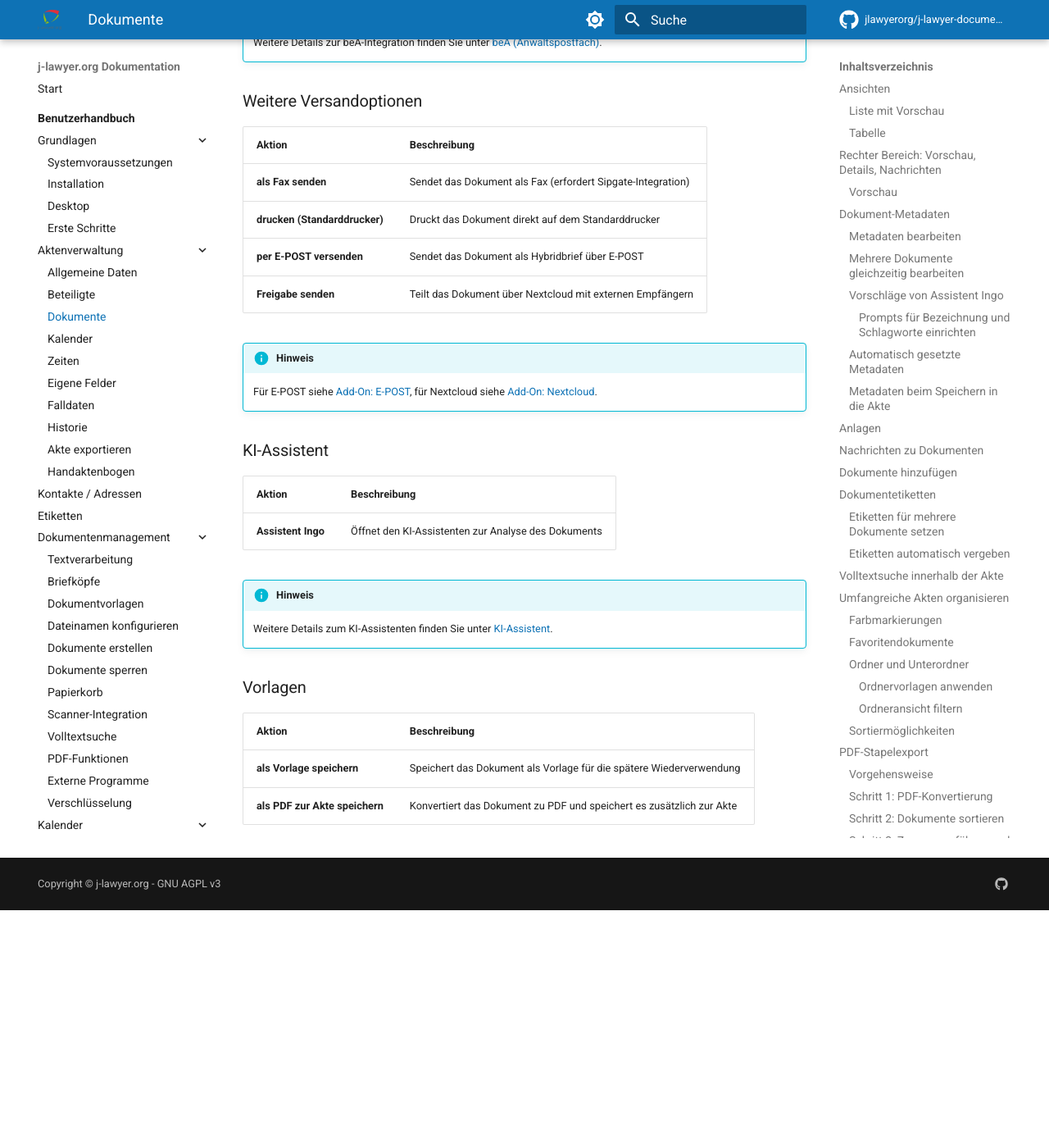
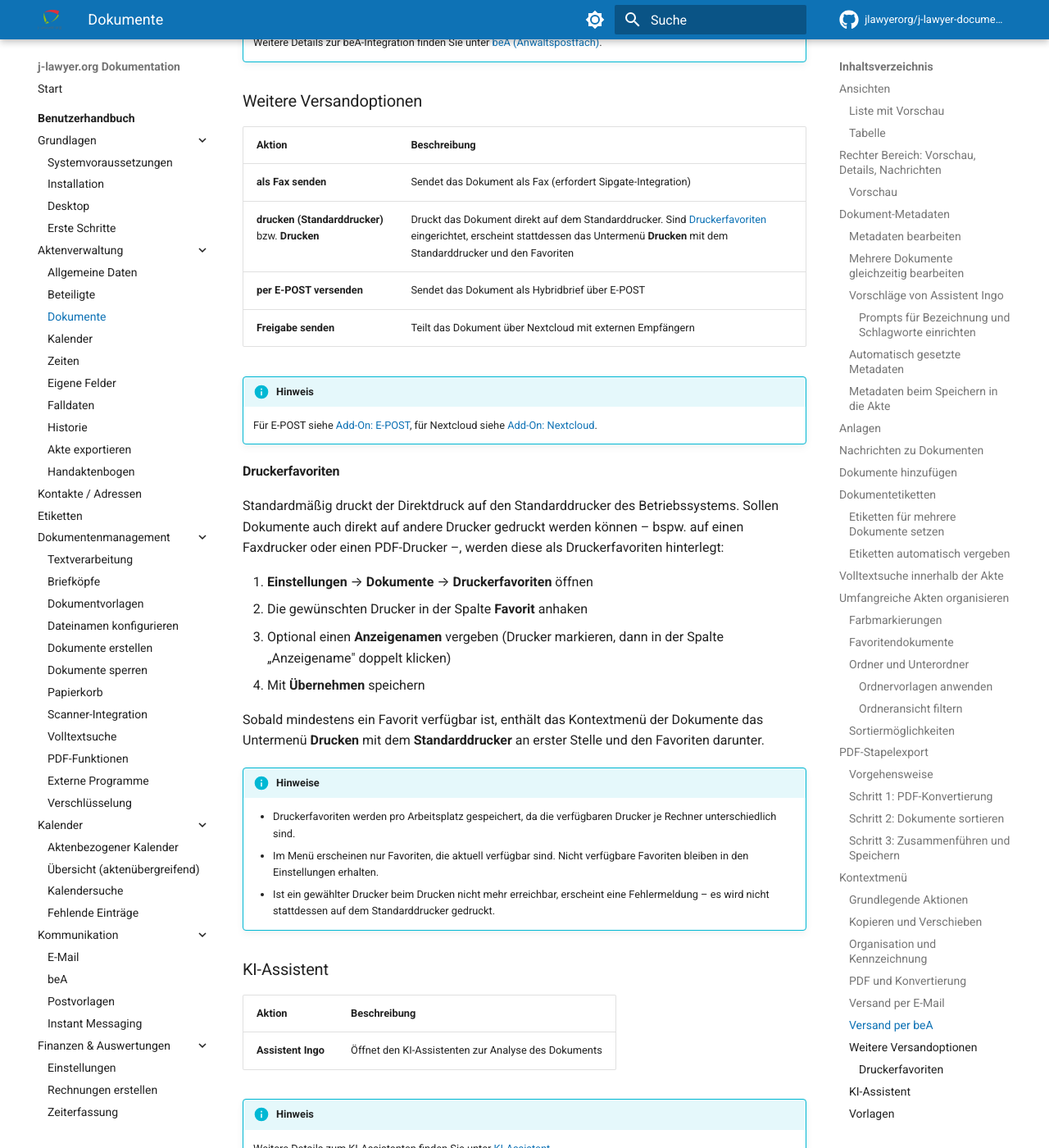
Before and after one commit to jlawyerorg/j-lawyer-documentation, an MkDocs documentation site: the page built from docs/benutzerhandbuch/aktenverwaltung/dokumente.md, in a window 1280 px wide and 1400 px high, scrolled down 17222 px. Shown: the whole window at 82% size. Built offline with MkDocs 1.6.1 and Material for MkDocs 9.7.7, drawn with Linux system fonts in a browser that asks for light colours; comment, search, counter and statistics services are not loaded; before the commit the page ends 18332 px from its top, so only the background shows below that.

Commit message:
Druckerfavoriten für den Direktdruck dokumentiert
- neuer Unterabschnitt in dokumente.md (jlawyerorg/j-lawyer-org#1227, #1170, PR #3591)

Co-Authored-By: Claude Opus 5.5 <noreply@anthropic.com>

```diff
--- a/docs/benutzerhandbuch/aktenverwaltung/dokumente.md
+++ b/docs/benutzerhandbuch/aktenverwaltung/dokumente.md
@@ -459,12 +459,28 @@ Das Untermenü **PDF und Konvertierung** enthält Funktionen zur PDF-Bearbeitung
 | Aktion | Beschreibung |
 |--------|--------------|
 | **als Fax senden** | Sendet das Dokument als Fax (erfordert Sipgate-Integration) |
-| **drucken (Standarddrucker)** | Druckt das Dokument direkt auf dem Standarddrucker |
+| **drucken (Standarddrucker)** bzw. **Drucken** | Druckt das Dokument direkt auf dem Standarddrucker. Sind [Druckerfavoriten](#druckerfavoriten) eingerichtet, erscheint stattdessen das Untermenü **Drucken** mit dem Standarddrucker und den Favoriten |
 | **per E-POST versenden** | Sendet das Dokument als Hybridbrief über E-POST |
 | **Freigabe senden** | Teilt das Dokument über Nextcloud mit externen Empfängern |
 
 !!! info "Hinweis"
     Für E-POST siehe [Add-On: E-POST](../addon-epost.md), für Nextcloud siehe [Add-On: Nextcloud](../addon-nextcloud.md).
+
+#### Druckerfavoriten {#druckerfavoriten}
+
+Standardmäßig druckt der Direktdruck auf den Standarddrucker des Betriebssystems. Sollen Dokumente auch direkt auf andere Drucker gedruckt werden können – bspw. auf einen Faxdrucker oder einen PDF-Drucker –, werden diese als Druckerfavoriten hinterlegt:
+
+1. **Einstellungen** → **Dokumente** → **Druckerfavoriten** öffnen
+2. Die gewünschten Drucker in der Spalte **Favorit** anhaken
+3. Optional einen **Anzeigenamen** vergeben (Drucker markieren, dann in der Spalte „Anzeigename" doppelt klicken)
+4. Mit **Übernehmen** speichern
+
+Sobald mindestens ein Favorit verfügbar ist, enthält das Kontextmenü der Dokumente das Untermenü **Drucken** mit dem **Standarddrucker** an erster Stelle und den Favoriten darunter.
+
+!!! info "Hinweise"
+    - Druckerfavoriten werden pro Arbeitsplatz gespeichert, da die verfügbaren Drucker je Rechner unterschiedlich sind.
+    - Im Menü erscheinen nur Favoriten, die aktuell verfügbar sind. Nicht verfügbare Favoriten bleiben in den Einstellungen erhalten.
+    - Ist ein gewählter Drucker beim Drucken nicht mehr erreichbar, erscheint eine Fehlermeldung – es wird nicht stattdessen auf dem Standarddrucker gedruckt.
 
 ### KI-Assistent
 
```
